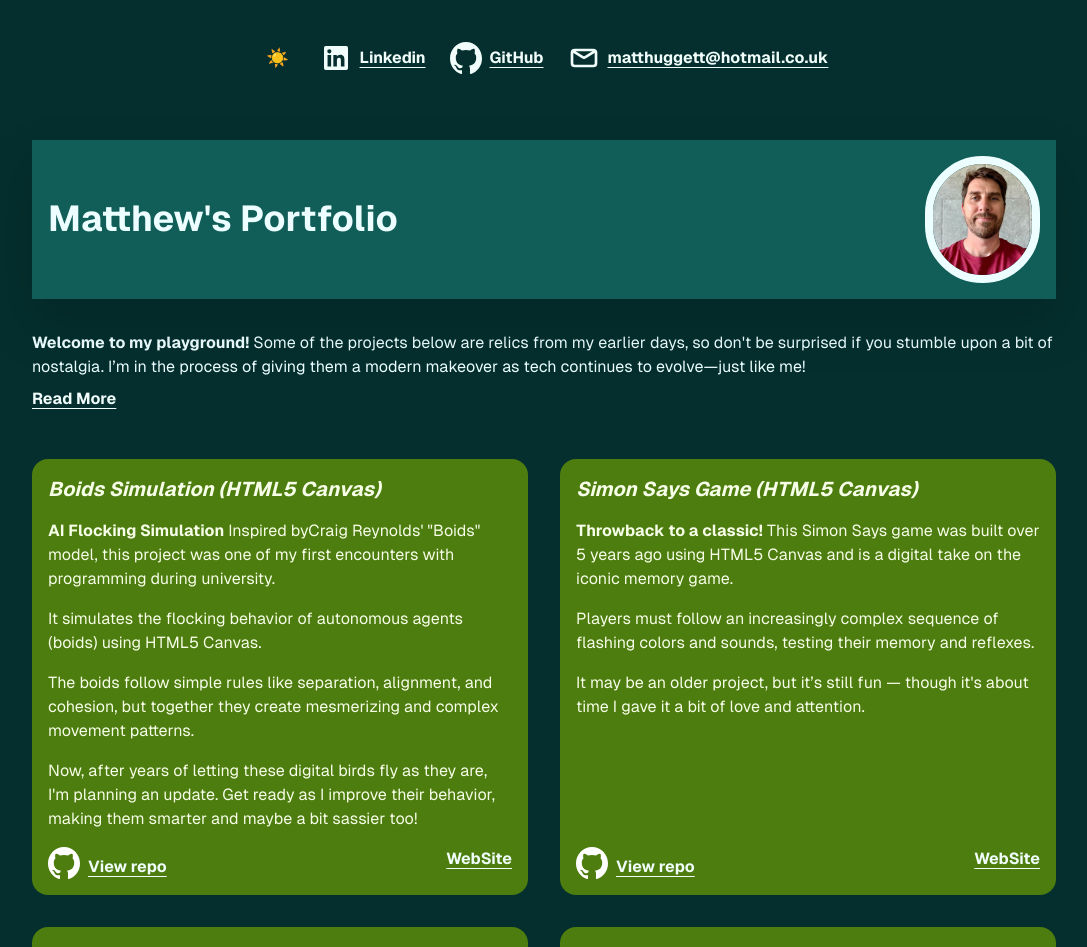
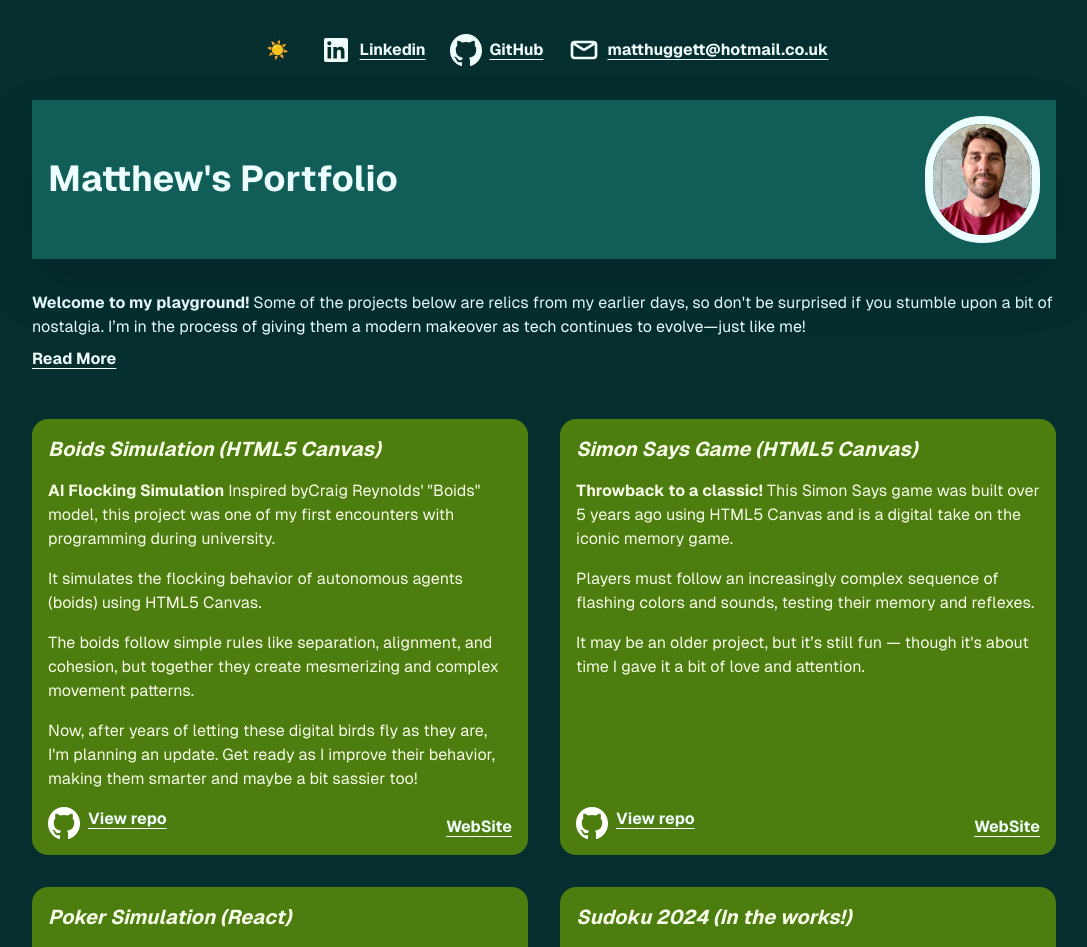
Before and after one commit to huggie1984/portfolio, a Next.js app: page / in a window 1280 px wide. Shown: the top 947 px of the page, without its empty margins (96-1183 px from the left). Built offline with nearby package versions, Linux system fonts and the light colour scheme.

Commit message:
cosmetic changes!

```diff
--- a/app/page.tsx
+++ b/app/page.tsx
@@ -14,7 +14,7 @@ import { ReadMore } from '@/components/read-more/read-more';
 // todo, look at integrating the git api to this site and route to the pages in here rather than to an external url.
 export default function Home() {
   return (
-    <div className="flex flex-col min-h-screen p-4 gap-16 sm:p-10 font-[family-name:var(--font-geist-sans)]">
+    <div className="flex flex-col min-h-screen p-8 gap-8 font-[family-name:var(--font-geist-sans)]">
       <header className="flex gap-6 flex-wrap items-center justify-center">
         <DarkModeToggle />
         <a
--- a/components/card/card.tsx
+++ b/components/card/card.tsx
@@ -12,9 +12,9 @@ export const Card = ({
   <div className="flex flex-col gap-4 p-4 text-lime-50 bg-lime-700 rounded-2xl min-w-full">
     <h3 className="text-xl font-bold italic">{title}</h3>
     {children}
-    <nav className="flex justify-between mt-auto">
+    <nav className="flex justify-between items-end mt-auto">
       <a
-        className="flex items-end gap-2 link-light"
+        className="flex gap-2 link-light"
         href={gitUrl}
         target="_blank"
         rel="noopener noreferrer"
```
